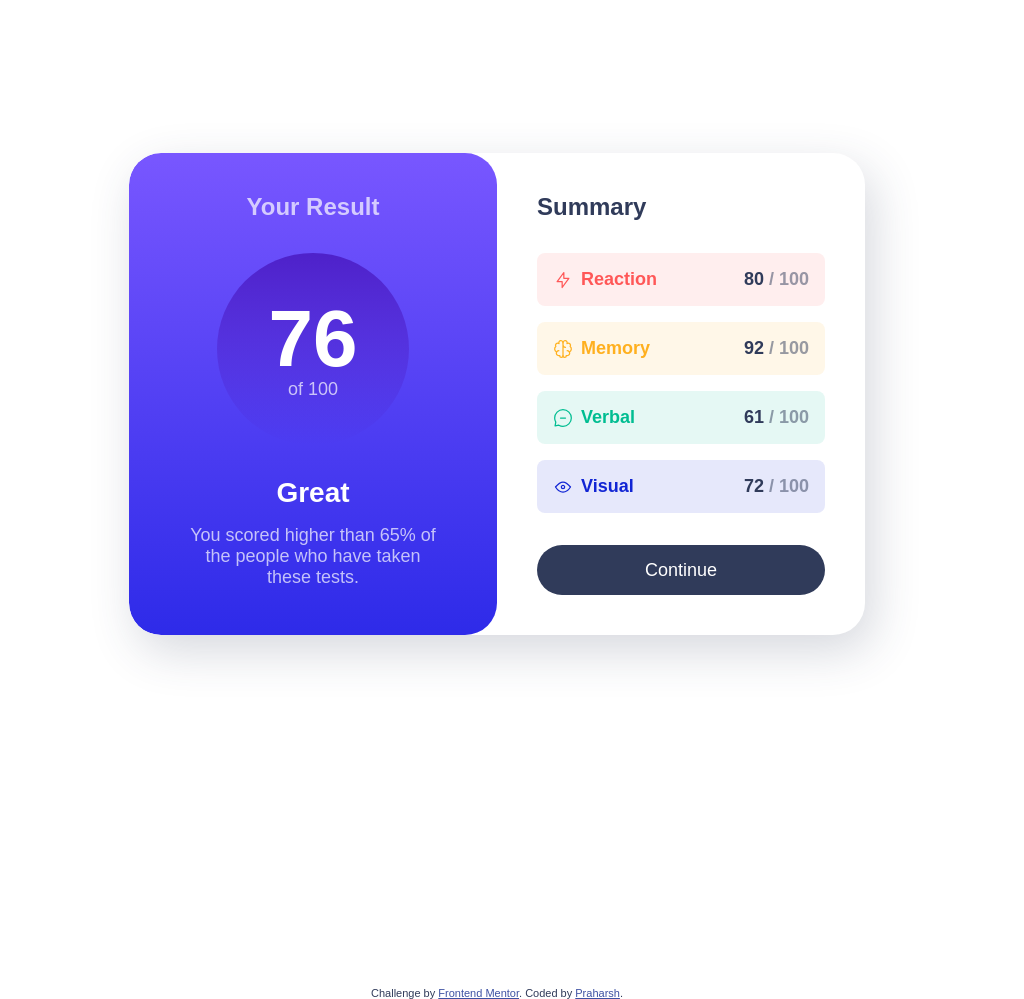
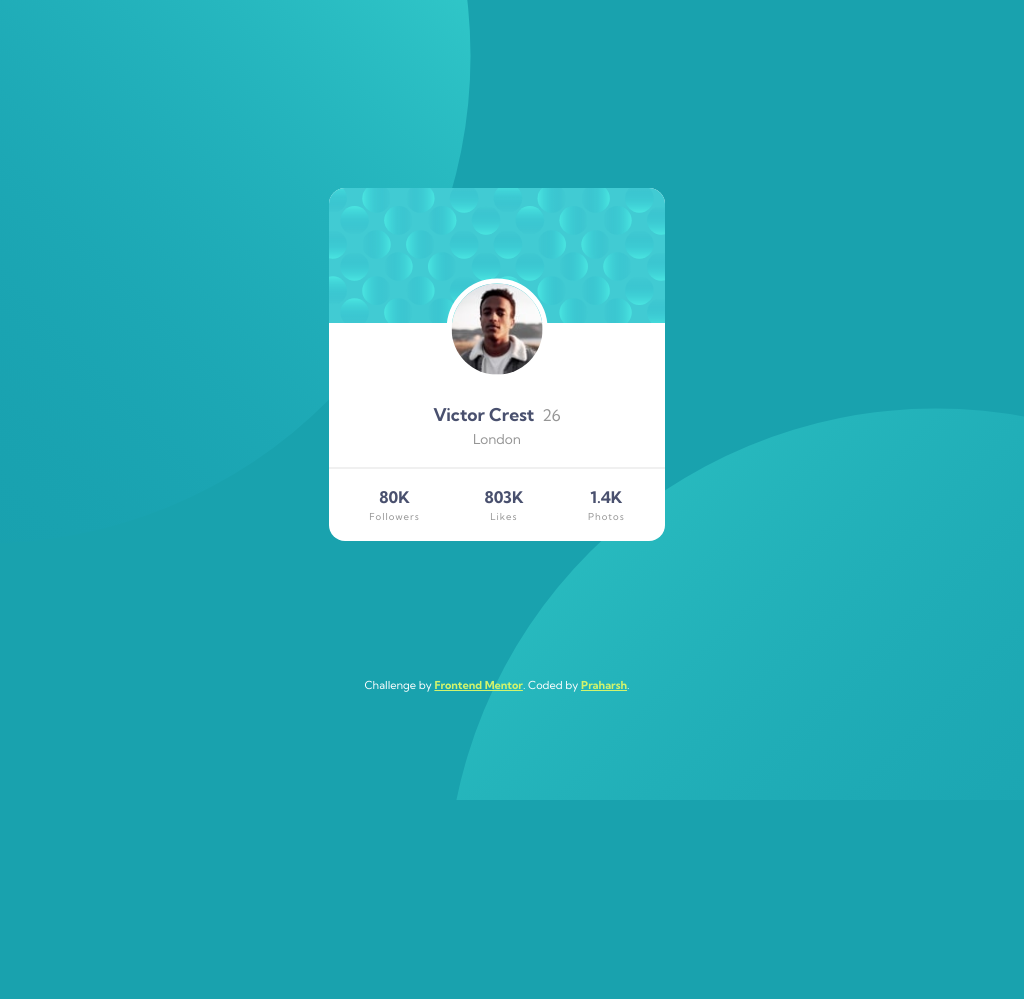
Before and after one commit to praharshnavilae/frontend-mentor-solutions-profile-card-component, a plain HTML site: page index.html in a window 1280 px wide. Shown: the whole page, without its empty margins (143-1167 px from the left). After the commit the page ends 800 px from the top, so only its background shows below. Drawn offline with Linux system fonts and the light colour scheme; a web font is replaced by a local one.

Commit message:
Initial Commit

```diff
--- a/index.html
+++ b/index.html
@@ -2,93 +2,52 @@
 <html lang="en">
 <head>
   <meta charset="UTF-8">
-  <meta http-equiv="X-UA-Compatible" content="IE=edge">
   <meta name="viewport" content="width=device-width, initial-scale=1.0"> <!-- displays site properly based on user's device -->
 
-  <link rel="icon" type="image/png" sizes="32x32" href="./assets/images/favicon-32x32.png">
+  <link rel="icon" type="image/png" sizes="32x32" href="./images/favicon-32x32.png">
   <link rel="preconnect" href="https://fonts.googleapis.com">
   <link rel="preconnect" href="https://fonts.gstatic.com" crossorigin>
-  <link href="https://fonts.googleapis.com/css2?family=Hanken+Grotesk:wght@500;700;800&display=swap" rel="stylesheet">
+  <link href="https://fonts.googleapis.com/css2?family=Kumbh+Sans:wght@400;700&display=swap" rel="stylesheet">
   <link rel="stylesheet" href="style.css">
-
-  <title>Frontend Mentor | Results Summary component</title>
+  <title>Frontend Mentor | Profile card component</title>
 
   <!-- Feel free to remove these styles or customise in your own stylesheet 👍 -->
   <style>
-    .attribution {font-size: 11px; text-align: center; position: relative; top: 22rem;}
-    .attribution a {color: hsl(228, 45%, 44%); }
+    .attribution { font-size: 11px; text-align: center; color: white;}
+    .attribution a { color: hsl(75, 86%, 69%); font-weight: bold; }
   </style>
 </head>
 <body>
   <main>
-    <div class="results-summary">
-
-      <div class="results grid-flow" data-spacing="large">
-        <h1 class="section-title">Your Result</h1>
-        <p class="result-score"><span>76</span>of 100</p>
-
-        <div class="grid-flow">
-        <p class="result-rank">Great</p>
-        <p>You scored higher than 65% of the people who have taken these tests.</p>
+    <div class="profile-card-component">
+      <picture>
+        <img src="images/bg-pattern-card.svg" alt="background card pattern" class="bg-pattern">
+        <img src="images/image-victor.jpg" alt="profile victor" class="profile">
+      </picture>
+      <div class="profile-details">
+        <h1 class="name">Victor Crest<span>26</span></h1>
+        <p>London</p>
+        <div class="profile-stats">
+          <div class="followers">
+            <h2>80K</h2>
+            <p>Followers</p>
+          </div>
+          <div class="likes">
+            <h2>803K</h2>
+            <p>Likes</p>
+          </div>
+          <div class="photos">
+            <h2>1.4K</h2>
+            <p>Photos</p>
+          </div>
         </div>
       </div>
-
-      <div class="summary grid-flow" data-spacing="large">
-        <h2 class="section-title">Summary</h2>
-
-        <div class="grid-flow">
-          <div class="summary-item" data-item-type="accent-1">
-            <div class="flex-group">
-              <svg class="summary-icon" xmlns="http://www.w3.org/2000/svg" width="20" height="20" fill="none" viewBox="0 0 20 20"><path stroke-linecap="round" stroke-linejoin="round" stroke-width="1.25" d="M10.833 8.333V2.5l-6.666 9.167h5V17.5l6.666-9.167h-5Z"/></svg>
-              <h3 class="summary-item-title">Reaction</h3>
-            </div>
-            <p class="summary-score">
-              <span>80</span> / 100
-            </p>
-          </div>
-
-          <div class="summary-item" data-item-type="accent-2">
-            <div class="flex-group">
-              <svg class="summary-icon" xmlns="http://www.w3.org/2000/svg" width="20" height="20" fill="none" viewBox="0 0 20 20"><path stroke-linecap="round" stroke-linejoin="round" stroke-width="1.25" d="M5.833 11.667a2.5 2.5 0 1 0 .834 4.858"/><path stroke="#FFB21E" stroke-linecap="round" stroke-linejoin="round" stroke-width="1.25" d="M3.553 13.004a3.333 3.333 0 0 1-.728-5.53m.025-.067a2.083 2.083 0 0 1 2.983-2.824m.199.054A2.083 2.083 0 1 1 10 3.75v12.917a1.667 1.667 0 0 1-3.333 0M10 5.833a2.5 2.5 0 0 0 2.5 2.5m1.667 3.334a2.5 2.5 0 1 1-.834 4.858"/><path stroke-linecap="round" stroke-linejoin="round" stroke-width="1.25" d="M16.447 13.004a3.334 3.334 0 0 0 .728-5.53m-.025-.067a2.083 2.083 0 0 0-2.983-2.824M10 3.75a2.085 2.085 0 0 1 2.538-2.033 2.084 2.084 0 0 1 1.43 2.92m-.635 12.03a1.667 1.667 0 0 1-3.333 0"/></svg>
-              <h3 class="summary-item-title">Memory</h3>
-            </div>
-            <p class="summary-score">
-              <span>92</span> / 100
-            </p>
-          </div>
-
-          <div class="summary-item" data-item-type="accent-3">
-            <div class="flex-group">
-              <svg class="summary-icon" xmlns="http://www.w3.org/2000/svg" width="20" height="20" fill="none" viewBox="0 0 20 20"><path stroke-linecap="round" stroke-linejoin="round" stroke-width="1.25" d="M7.5 10h5M10 18.333A8.333 8.333 0 1 0 1.667 10c0 1.518.406 2.942 1.115 4.167l-.699 3.75 3.75-.699A8.295 8.295 0 0 0 10 18.333Z"/></svg>
-              <h3 class="summary-item-title">Verbal</h3>
-            </div>
-            <p class="summary-score">
-              <span>61</span> / 100
-            </p>
-          </div>
-
-          <div class="summary-item" data-item-type="accent-4">
-            <div class="flex-group">
-              <svg class="summary-icon" xmlns="http://www.w3.org/2000/svg" width="20" height="20" fill="none" viewBox="0 0 20 20"><path stroke-linecap="round" stroke-linejoin="round" stroke-width="1.25" d="M10 11.667a1.667 1.667 0 1 0 0-3.334 1.667 1.667 0 0 0 0 3.334Z"/><path stroke-linecap="round" stroke-linejoin="round" stroke-width="1.25" d="M17.5 10c-1.574 2.492-4.402 5-7.5 5s-5.926-2.508-7.5-5C4.416 7.632 6.66 5 10 5s5.584 2.632 7.5 5Z"/></svg>
-              <h3 class="summary-item-title">Visual</h3>
-            </div>
-            <p class="summary-score">
-              <span>72</span> / 100
-            </p>
-          </div>
-        </div>
-
-          <button class="button">Continue</button>
-
-
-      </div>
-    </div>
-
-
-    <div class="attribution">
-      Challenge by <a href="https://www.frontendmentor.io?ref=challenge" target="_blank">Frontend Mentor</a>.
-      Coded by <a href="#">Praharsh</a>.
     </div>
   </main>
+
+  <div class="attribution">
+    Challenge by <a href="https://www.frontendmentor.io?ref=challenge" target="_blank">Frontend Mentor</a>.
+    Coded by <a href="#">Praharsh</a>.
+  </div>
 </body>
 </html>
--- a/style.css
+++ b/style.css
@@ -1,61 +1,16 @@
-@font-face {
-    font-family: 'HankenGrotesk';
-    font-display: swap;
-    font-weight: 100 900;
-    src: url('assets/fonts/HankenGrotesk-VariableFont_wght.ttf')
-        format('truetype');
+:root {
+
+    --background-clr: hsl(185, 75%, 39%);
+    --primary-font-clr:  hsl(230, 20%, 36%);
+    --secondary-font-clr: hsl(0, 0%, 59%);
+
+    --font-family-default: 'Kumbh Sans', sans-serif;
+
+    --fw-regular: 400;
+    --fw-bold: 700;
 }
 
-:root {
-    --clr-primary-hsl-400: 252, 100%, 67%;
-    --clr-primary-hsl-500: 256, 72%, 46%;
-    --clr-secondary-hsl-400: 241, 81%, 54%;
-    --clr-secondary-hsl-500: 241, 72%, 46%;
-
-    --clr-neutral-hsl-100: 0, 0%, 100%;
-    --clr-neutral-hsl-200: 221, 100%, 96%;
-    --clr-neutral-hsl-300: 241, 100%, 89%;
-    --clr-neutral-hsl-700: 224, 30%, 27%;
-
-    --clr-primary-400: hsl(var(--clr-primary-hsl-400));
-    --clr-primary-500: hsl(var(--clr-primary-hsl-500)); /*hsla?? (kevin used hsla)*/
-    --clr-secondary-400: hsl(var(--clr-secondary-hsl-400));
-    --clr-secondary-500: hsl(var(--clr-secondary-hsl-500));
-
-    --clr-neutral-100: hsl(var(--clr-neutral-hsl-100));
-    --clr-neutral-200: hsl(var(--clr-neutral-hsl-200));
-    --clr-neutral-300: hsl(var(--clr-neutral-hsl-300));
-    --clr-neutral-700: hsl(var(--clr-neutral-hsl-700));
-
-    --gradient-primary: linear-gradient(
-        var(--clr-primary-400),
-        var(--clr-secondary-400));
-
-    --gradient-to-transparent: linear-gradient(
-        var(--clr-primary-500),
-        hsl(var(--clr-secondary-hsl-500), 0));
-
-    --clr-accent-1: 0, 100%, 67%;
-    --clr-accent-2: 39, 100%, 56%;
-    --clr-accent-3: 166, 100%, 37%;
-    --clr-accent-4: 234, 85%, 45%;
-
-    --font-family-default: 'HankenGrotesk', sans-serif;
-
-    --fw-regular: 500;
-    --fw-bold: 700;
-    --fw-black: 800;
-
-    --fs-400: 1.125rem;
-    --fs-500: 1.25rem;
-    --fs-600: 1.5rem;
-    --fs-700: 1.75rem;
-    --fs-800: 2rem;
-    --fs-900: 5rem;
-}
-
-/* Simple CSS reset */
-*, *::before, *::after {
+*, *::before, *:after {
     box-sizing: border-box;
 }
 
@@ -66,157 +21,94 @@
 
 img, svg {
     display: block;
-    max-width: 100;
+    width: 100%;
 }
 
 body {
+    background-color: var(--background-clr);
+    background-image: url("./images/bg-pattern-top.svg"), url("./images/bg-pattern-bottom.svg");
+    background-repeat: no-repeat, no-repeat;
+    background-position: right 52vw bottom 32vh, left 43vw top 42vh;
+
     font-family: var(--font-family-default);
-    font-size: var(--fs-400);
-    color: var(--clr-neutral-700);
+    font-size: 0.85rem;
+    font-weight: var(--fw-regular);
+    min-height: 100vh;
+    display: grid;
+    place-items: center;
 }
 
-@media (min-width: 600px) {
-    body {
-        min-height: 100vh;
-        display: grid;
-        place-items: center;
-    }
+
+.profile-card-component {
+    position: relative;
+    top: 5rem;
+    width: 21rem;
+    background-color: white;
+    border-radius: 1rem;
+    overflow: hidden;
 }
 
-.flex-group {
-    display: flex;
-    align-items: center;
-    gap: .5rem;
-    flex-wrap: wrap;
+@media (min-width: 400px) {
+    body {
+        background-position: right 52vw bottom 32vh, left 46vw top 51vh;
+    }
+
 }
 
-.grid-flow {
-    display: grid;
-    align-content: start;
-    gap: 1rem;
+.bg-pattern {
+    width: 100%;
 }
 
-.grid-flow[data-spacing="large"] {
-    gap: 2rem;
+.profile {
+    position: absolute;
+    top: 40%;
+    left: 50%;
+    transform: translate(-50%, -50%);
+    width: 30%;
+    border-radius: 50%;
+    border: 5px solid white;
 }
 
-.section-title {
-    font-weight: var(--fw-bold);
-    font-size: var(--fs-600);
+.profile-details {
+    color: var(--secondary-font-clr);
+    text-align: center;
+    width: 100%;
+    line-height: 1.5rem;
+    margin-top: 5rem;
 }
 
-.button {
-    color: var(--clr-neutral-100);
-    line-height: 1;
-    background: var(--clr-neutral-700);
-    padding: 1rem 2rem;
-    border: 0;
-    border-radius: 100vw;
-    cursor: pointer;
-}
-
-.button:hover, button:focus-visible {
-    background: var(--gradient-primary);
-}
-
-.results-summary {
-    --padding: 2.5rem;
-    --border-radius: 2rem;
-    max-width: 46rem;
-    display: grid;
-}
-
-@media (min-width: 600px) {
-    .results-summary {
-        margin-inline: 1rem;
-        grid-template-columns: 1fr 1fr;
-        border-radius: var(--border-radius);
-        overflow: hidden;
-        box-shadow: .5rem 1rem 3rem hsl(var(--clr-neutral-hsl-700), 0.2);
-    }
-}
-
-.results {
-    color: hsl(var(--clr-neutral-hsl-100), 0.7);
-    text-align: center;
-    padding: var(--padding) calc(var(--padding) * 1.5);
-    background: var(--gradient-primary);
-    border-radius: 0 0 var(--border-radius) var(--border-radius);
-}
-
-@media (min-width: 600px) {
-    .results {
-        border-radius: var(--border-radius);
-    }
-}
-
-.result-score {
-    display: grid;
-    place-content: center;
-    width: 12rem;
-    margin-inline: auto;
-    background: var(--gradient-to-transparent);
-    aspect-ratio: 1 / 1;
-    border-radius: 50%;
-}
-
-.result-score span {
-    display: block;
-    font-size: var(--fs-900);
-    font-weight: var(--fw-black);
-    line-height: 1;
-    color: var(--clr-neutral-100);
-}
-
-.result-rank {
-    color: var(--clr-neutral-100);
-    font-size: var(--fs-700);
+.name {
+    color: var(--primary-font-clr);
+    font-size: 1.1rem;
     font-weight: var(--fw-bold);
 }
 
-.summary {
-    padding: var(--padding);
+.name span {
+    color: var(--secondary-font-clr);
+    font-size: 1rem;
+    font-weight: var(--fw-regular);
+    margin-left: 0.5rem;
 }
 
-.summary-item {
+.profile-stats {
     display: flex;
-    justify-content: space-between;
-    align-items: center;
-    padding: 1rem;
-    border-radius: .5rem;
-    background-color: hsl(var(--item-color), .1);
+    justify-content: space-around;
+    margin-top: 1rem;
+    padding: 1rem 0.5rem;
+    border-top: 2px solid hsl(0, 0%, 94%);
+    text-align: center;
+    width: 100%;
 }
 
-.summary-item svg {
-    stroke: hsl(var(--item-color));
-}
-
-.summary-item-title{
-    color:hsl(var(--item-color));
+.profile-stats h2 {
+    color: var(--primary-font-clr);
+    font-size: 1rem;
     font-weight: var(--fw-bold);
 }
 
-.summary-item[data-item-type="accent-1"] {
-    --item-color: var(--clr-accent-1);
+.profile-stats p {
+    color: var(--secondary-font-clr);
+    font-size: 0.6rem;
+    letter-spacing: 1px;
+    line-height: 1rem;
 }
-
-.summary-item[data-item-type="accent-2"] {
-    --item-color: var(--clr-accent-2);
-}
-
-.summary-item[data-item-type="accent-3"] {
-    --item-color: var(--clr-accent-3);
-}
-
-.summary-item[data-item-type="accent-4"] {
-    --item-color: var(--clr-accent-4);
-}
-
-.summary-score {
-    font-weight: var(--fw-black);
-    color: hsl(var(--clr-neutral-hsl-700), 0.5);
-}
-
-.summary-score span {
-    color: var(--clr-neutral-700);
-}
```
